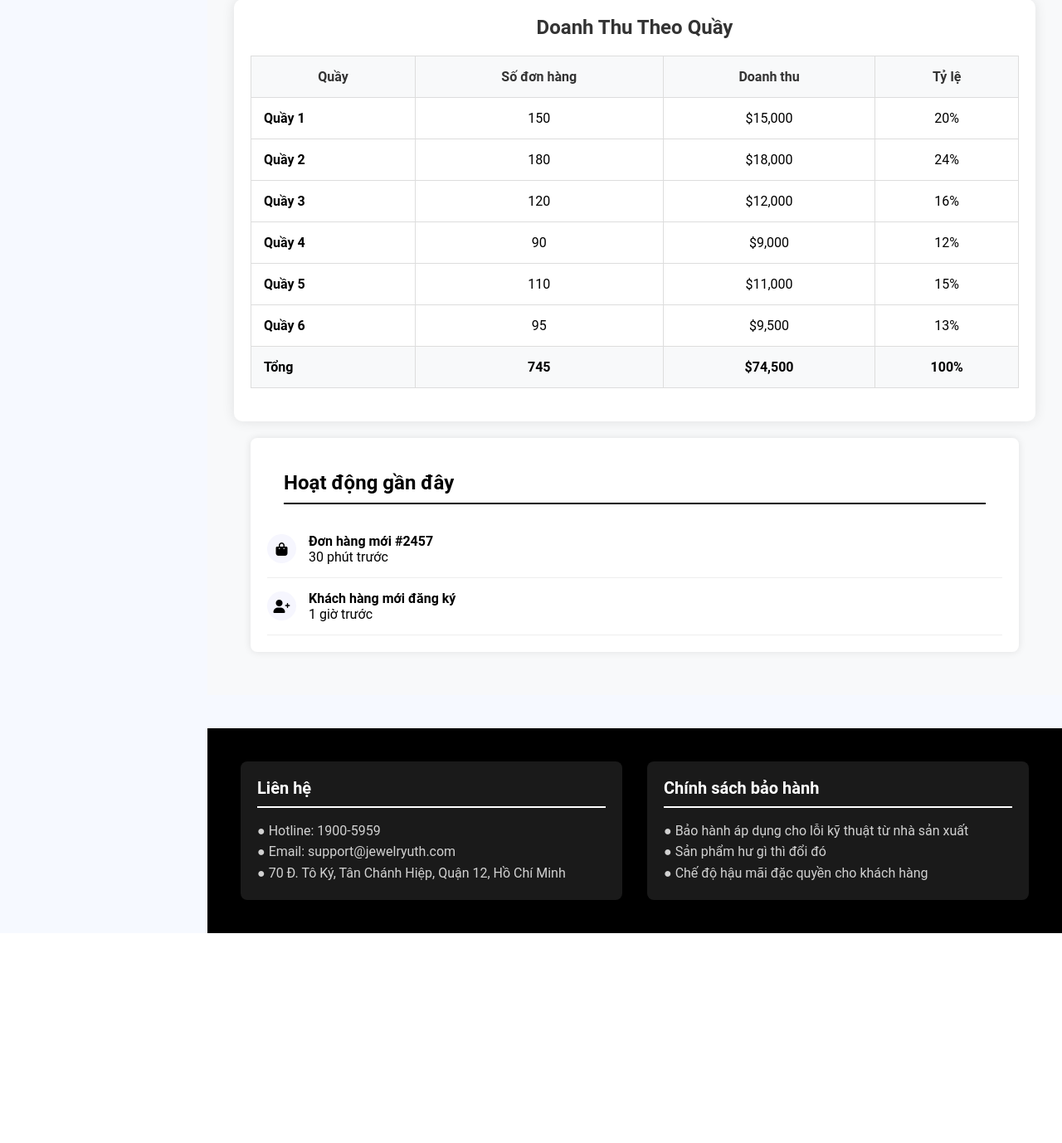
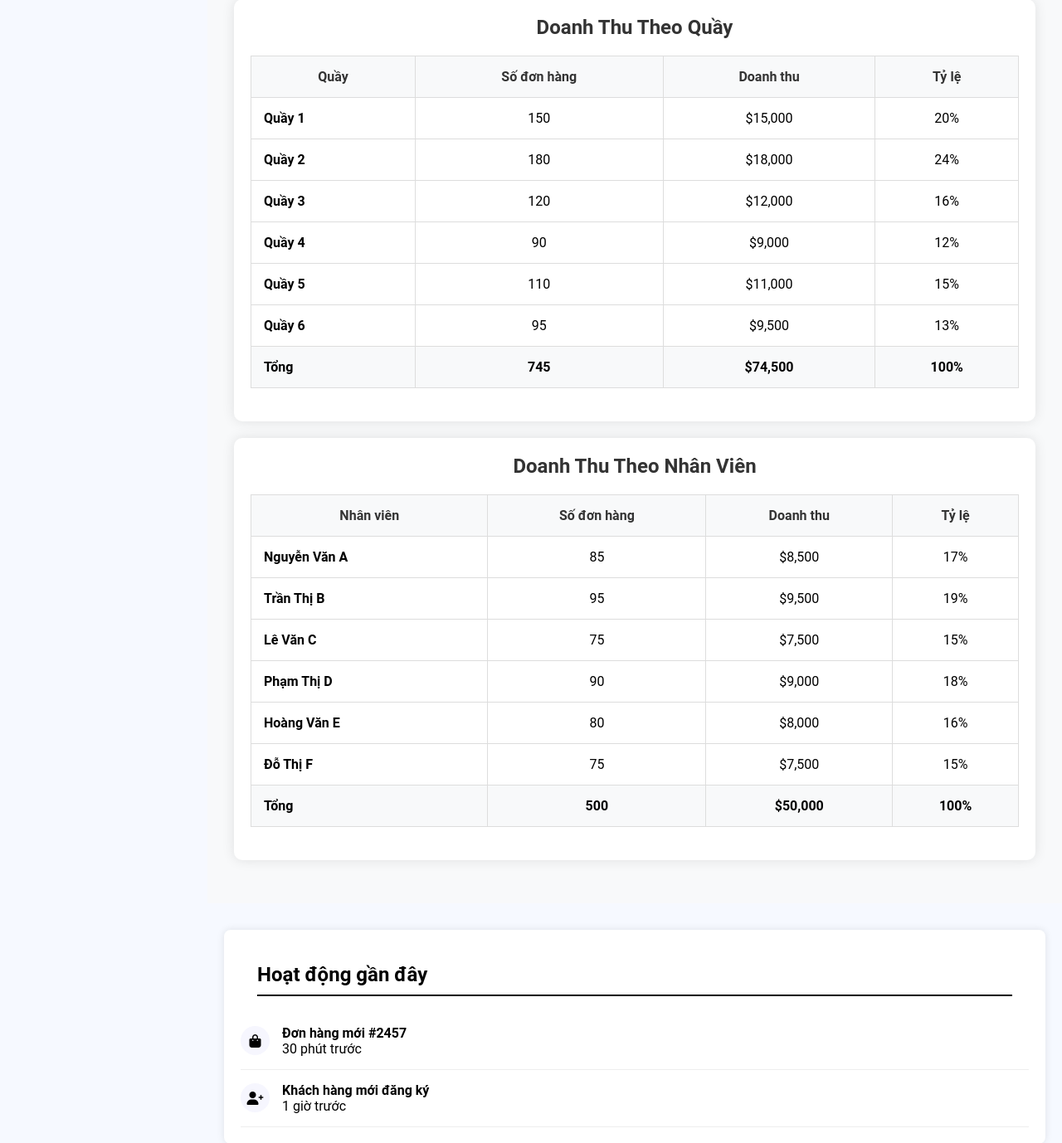
Before and after one commit to CNPM-N2/Code, a Django app: page / in a window 1280 px wide. Shown: the part 3366-4744 px from the top of the page at 83% size. Before the commit the page ends 4491 px from the top, so only its background shows below. Run offline with Django 3.2, Linux system fonts and the light colour scheme; some libraries are stand-ins or nearby versions.

Commit message:
Thêm bảng thống kê doanh thu theo từng nhân viên

```diff
--- a/Store/home/templates/home/index.html
+++ b/Store/home/templates/home/index.html
@@ -309,6 +309,69 @@
                     </div>
                 </div>
             </div>
+            <!-- Thống kê doanh thu theo nhân viên -->
+            <div class="stats-container">
+                <h2 class="stats-title">Doanh Thu Theo Nhân Viên</h2>
+                <div class="stats-table">
+                    <table class="revenue-table">
+                        <thead>
+                            <tr>
+                                <th>Nhân viên</th>
+                                <th>Số đơn hàng</th>
+                                <th>Doanh thu</th>
+                                <th>Tỷ lệ</th>
+                            </tr>
+                        </thead>
+                        <tbody>
+                            <tr>
+                                <td><strong>Nguyễn Văn A</strong></td>
+                                <td>85</td>
+                                <td>$8,500</td>
+                                <td>17%</td>
+                            </tr>
+                            <tr>
+                                <td><strong>Trần Thị B</strong></td>
+                                <td>95</td>
+                                <td>$9,500</td>
+                                <td>19%</td>
+                            </tr>
+                            <tr>
+                                <td><strong>Lê Văn C</strong></td>
+                                <td>75</td>
+                                <td>$7,500</td>
+                                <td>15%</td>
+                            </tr>
+                            <tr>
+                                <td><strong>Phạm Thị D</strong></td>
+                                <td>90</td>
+                                <td>$9,000</td>
+                                <td>18%</td>
+                            </tr>
+                            <tr>
+                                <td><strong>Hoàng Văn E</strong></td>
+                                <td>80</td>
+                                <td>$8,000</td>
+                                <td>16%</td>
+                            </tr>
+                            <tr>
+                                <td><strong>Đỗ Thị F</strong></td>
+                                <td>75</td>
+                                <td>$7,500</td>
+                                <td>15%</td>
+                            </tr>
+                        </tbody>
+                        <tfoot>
+                            <tr class="total-row">
+                                <td><strong>Tổng</strong></td>
+                                <td><strong>500</strong></td>
+                                <td><strong>$50,000</strong></td>
+                                <td><strong>100%</strong></td>
+                            </tr>
+                        </tfoot>
+                    </table>
+                </div>
+            </div>
+            </div>
                 <!--Hoạt động gần đây-->
                 <div class="recent-activity">
                     <h2 class="section-title">Hoạt động gần đây</h2>
```
